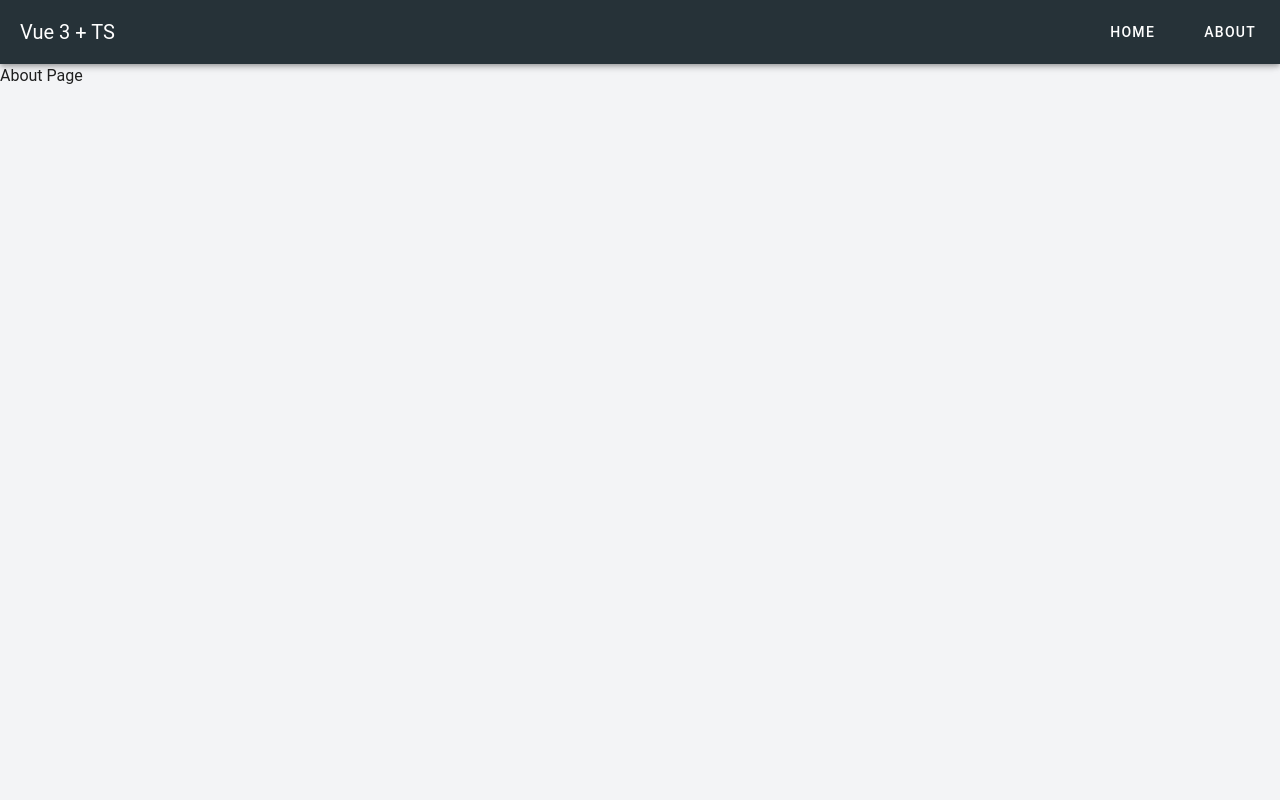
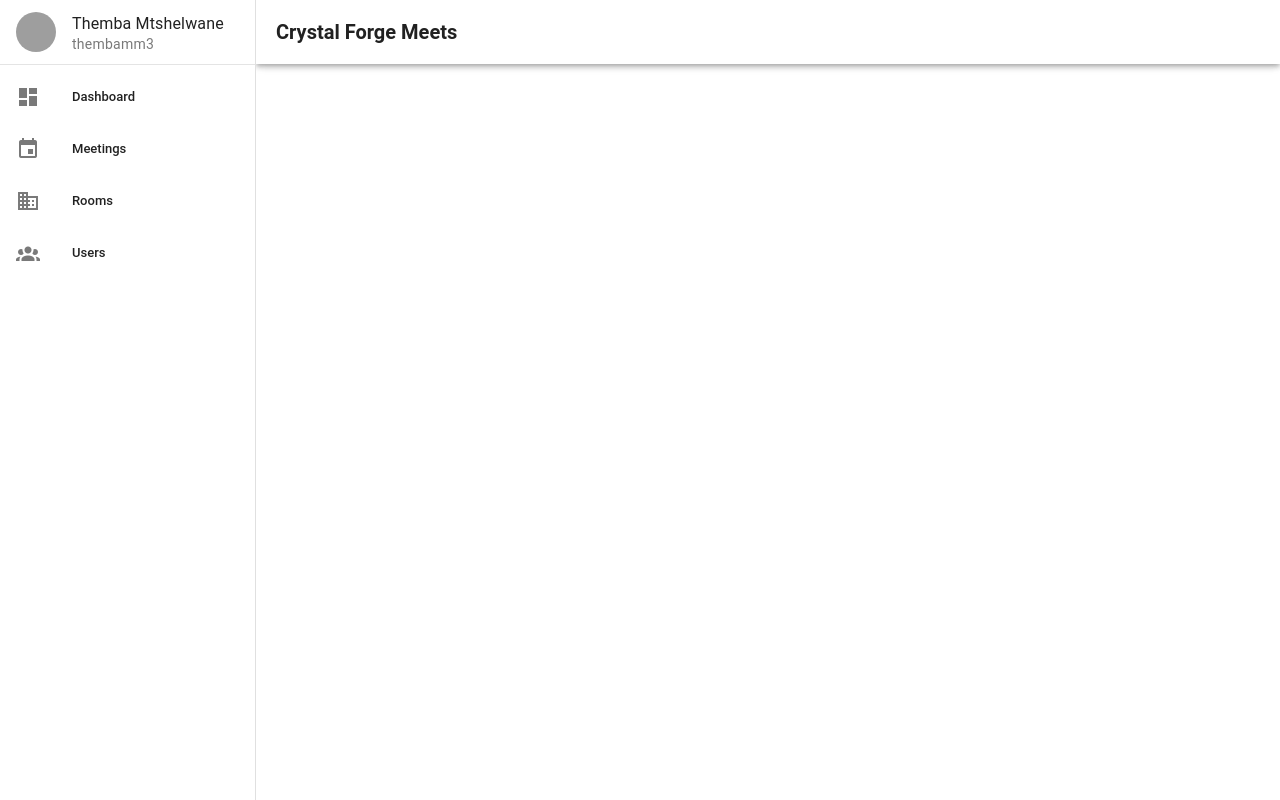
Before and after one commit to ThembaMtshelwane/crystal-forge-meeting-manager, a Vue app in the folder frontend/: page /dashboard in a window 1280 px wide. Built offline with nearby package versions, Linux system fonts and the light colour scheme; grey boxes are pictures that could not be loaded.

Commit message:
feat: created a response layput. Added links to the sidebar

```diff
--- a/frontend/src/App.vue
+++ b/frontend/src/App.vue
@@ -1,50 +1,3 @@
 <template>
-  <v-app>
-    <v-app-bar app color="blue-grey-darken-4" dark class="shadow-lg">
-      <v-toolbar-title class="font-bold"> Vue 3 + TS </v-toolbar-title>
-      <v-spacer></v-spacer>
-
-      <router-link to="/">
-        <v-btn variant="text" class="text-white hover:bg-gray-700 mx-2">
-          Home
-        </v-btn>
-      </router-link>
-      <router-link to="/about">
-        <v-btn variant="text" class="text-white hover:bg-gray-700 mx-2">
-          About
-        </v-btn>
-      </router-link>
-    </v-app-bar>
-
-    <v-main class="bg-gray-100 min-h-screen">
-      <router-view v-slot="{ Component }">
-        <transition name="fade" mode="out-in">
-          <component :is="Component" />
-        </transition>
-      </router-view>
-    </v-main>
-  </v-app>
+  <router-view />
 </template>
-
-<script setup lang="ts">
-// Vue Router components are globally available after app.use(router)
-</script>
-
-<style scoped>
-/* Optional: Simple fade transition for route changes */
-.fade-enter-active,
-.fade-leave-active {
-  transition: opacity 0.3s ease;
-}
-
-.fade-enter-from,
-.fade-leave-to {
-  opacity: 0;
-}
-
-/* Ensure RouterLink doesn't override button styles */
-a {
-  text-decoration: none;
-  color: inherit;
-}
-</style>
--- /dev/null
+++ b/frontend/src/components/ui/Sidebar.vue
@@ -0,0 +1,81 @@
+src/components/ui/Sidebar.vue
+<script setup lang="ts">
+import { stringify } from "querystring";
+import { computed } from "vue";
+import { useDisplay } from "vuetify";
+
+const modelValue = defineModel<boolean>();
+const display = useDisplay();
+
+const isPermanent = computed(() => {
+  return display.mdAndUp.value;
+});
+
+type Role = "admin" | "member";
+interface ILinks {
+  icon: string;
+  title: string;
+  value: string;
+  roles: Role[];
+}
+const sidebarLinks: ILinks[] = [
+  {
+    icon: "mdi-view-dashboard",
+    title: "Dashboard",
+    value: "dashboard",
+    roles: ["admin", "member"],
+  },
+  {
+    icon: "mdi-calendar",
+    title: "Meetings",
+    value: "meetings",
+    roles: ["admin", "member"],
+  },
+  {
+    icon: "mdi-domain",
+    title: "Rooms",
+    value: "rooms",
+    roles: ["admin", "member"],
+  },
+  {
+    icon: "mdi-account-group",
+    title: "Users",
+    value: "users",
+    roles: ["admin"],
+  },
+];
+</script>
+
+<template>
+  <v-navigation-drawer
+    :model-value="isPermanent ? true : modelValue"
+    @update:model-value="
+      (val) => {
+        if (!isPermanent) modelValue = val;
+      }
+    "
+    :permanent="isPermanent"
+    :temporary="!isPermanent"
+    :rail="false"
+  >
+    <v-list>
+      <v-list-item
+        prepend-avatar="https://randomuser.me/api/portraits/men/85.jpg"
+        title="Themba Mtshelwane"
+        subtitle="thembamm3"
+      >
+      </v-list-item>
+    </v-list>
+
+    <v-divider></v-divider>
+
+    <v-list nav>
+      <v-list-item
+        v-for="link in sidebarLinks"
+        :prepend-icon="link.icon"
+        :title="link.title"
+        :value="link.value"
+      ></v-list-item>
+    </v-list>
+  </v-navigation-drawer>
+</template>
--- /dev/null
+++ b/frontend/src/layout/DashboardLayout.vue
@@ -0,0 +1,46 @@
+/src/layout/DashboardLayout.vue
+<script setup lang="ts">
+import Sidebar from "@/components/ui/Sidebar.vue";
+import { computed, ref, watch } from "vue"; // <-- Import 'watch'
+import { useDisplay } from "vuetify";
+
+const sidebarOpen = ref(false);
+const display = useDisplay();
+const isPermanent = computed(() => {
+  return display.mdAndUp.value;
+});
+
+// Watch for screen size change and force sidebar open when permanent
+watch(
+  isPermanent,
+  (newVal) => {
+    if (newVal) {
+      sidebarOpen.value = true;
+    }
+  },
+  { immediate: true }
+); // <-- Set immediate: true to initialize on load
+</script>
+
+<template>
+  <v-app>
+    <Sidebar v-model="sidebarOpen" />
+
+    <v-app-bar>
+      <v-app-bar-nav-icon
+        v-if="!isPermanent"
+        @click="sidebarOpen = !sidebarOpen"
+      ></v-app-bar-nav-icon>
+
+      <v-toolbar-title class="font-bold!">
+        Crystal Forge Meets
+      </v-toolbar-title>
+    </v-app-bar>
+
+    <v-main>
+      <section class="pa-8">
+        <router-view />
+      </section>
+    </v-main>
+  </v-app>
+</template>
--- a/frontend/src/router/index.ts
+++ b/frontend/src/router/index.ts
@@ -15,12 +15,19 @@ const routes: Array<RouteRecordRaw> = [
   },
   {
     path: "/dashboard",
-    name: "Dashboard",
-    component: () => import("@/views/DashboardView.vue"),
-    meta: {
-      title: "Dashboard",
-    },
+    component: () => import("@/layout/DashboardLayout.vue"),
+    children: [
+      {
+        path: "/",
+        name: "Dashboard",
+        component: () => import("@/views/DashboardView.vue"),
+        meta: {
+          title: "Dashboard",
+        },
+      },
+    ],
   },
+
   {
     path: "/meetings",
     name: "Meetings",
```
